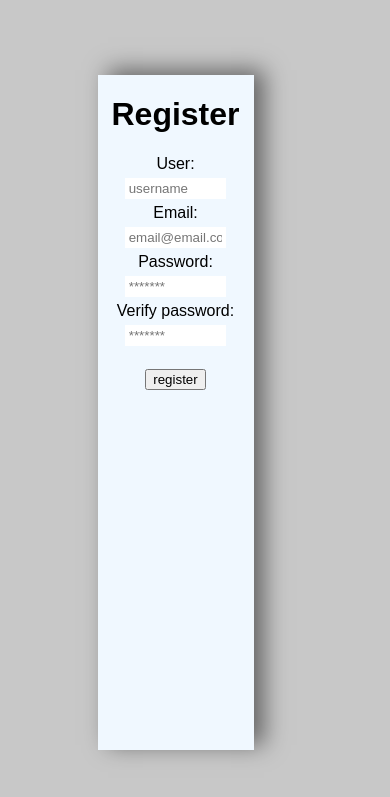
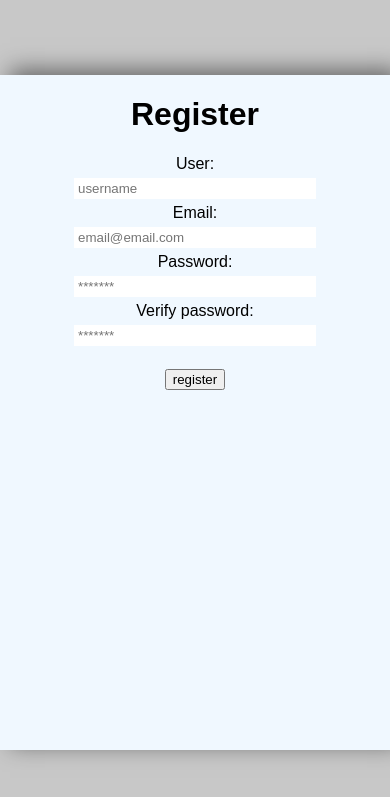
Before and after one commit to ddr669/socialCrud, a Django app: page /register/ in a window 390 px wide. Shown: the top 797 px of the page. Run offline with Django 5.2, Linux system fonts and the light colour scheme.

Commit message:
responsive

```diff
--- a/socialCrud/front_end/templates/register.html
+++ b/socialCrud/front_end/templates/register.html
@@ -24,7 +24,7 @@
         }
         @media (max-width: 600px) {
             .register_page {
-                box-shadow: 10px -5px 22px rgba(0,0,0,0.5);text-align: center;justify-content: center;width: 80%; height: 80svh; background-color: aliceblue;
+                box-shadow: 10px -5px 22px rgba(0,0,0,0.5);text-align: center;justify-content: center;width: 100svw;height: 80svh; background-color: aliceblue;
             }
         }
 
```
